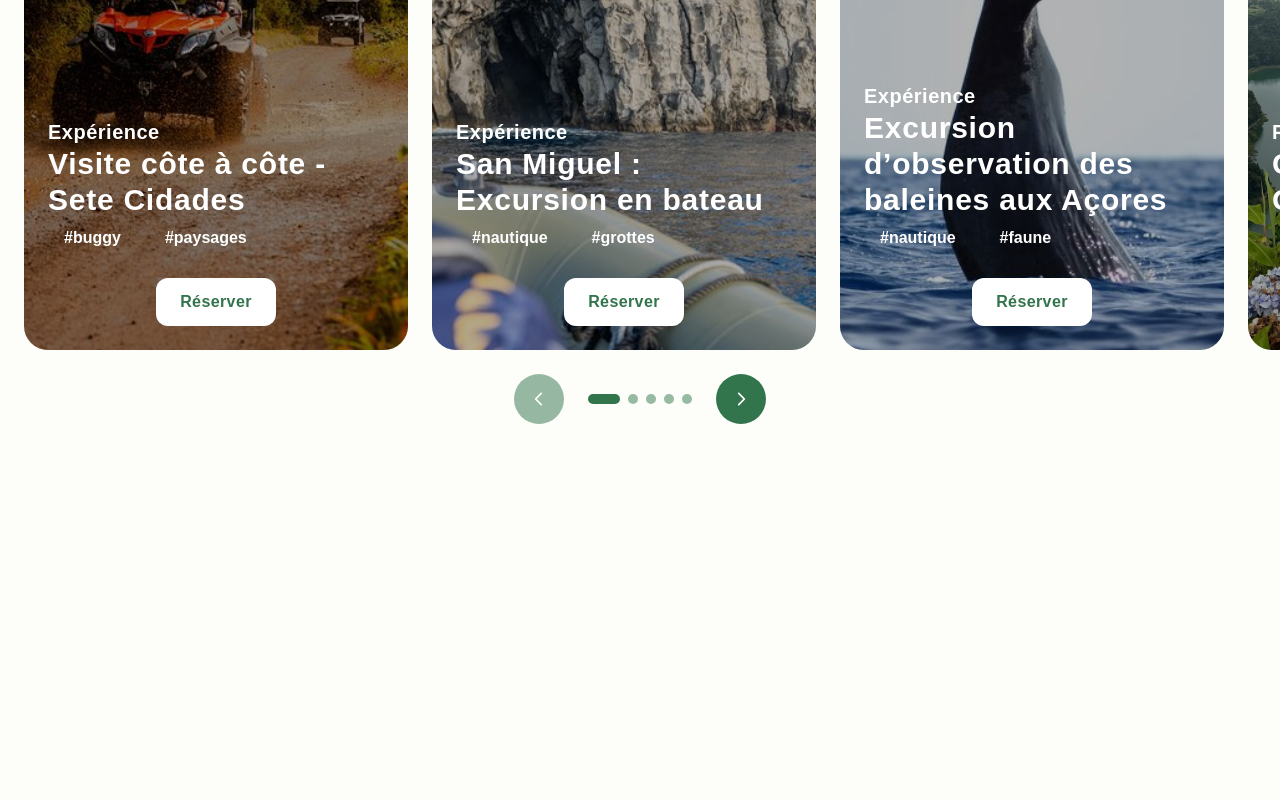
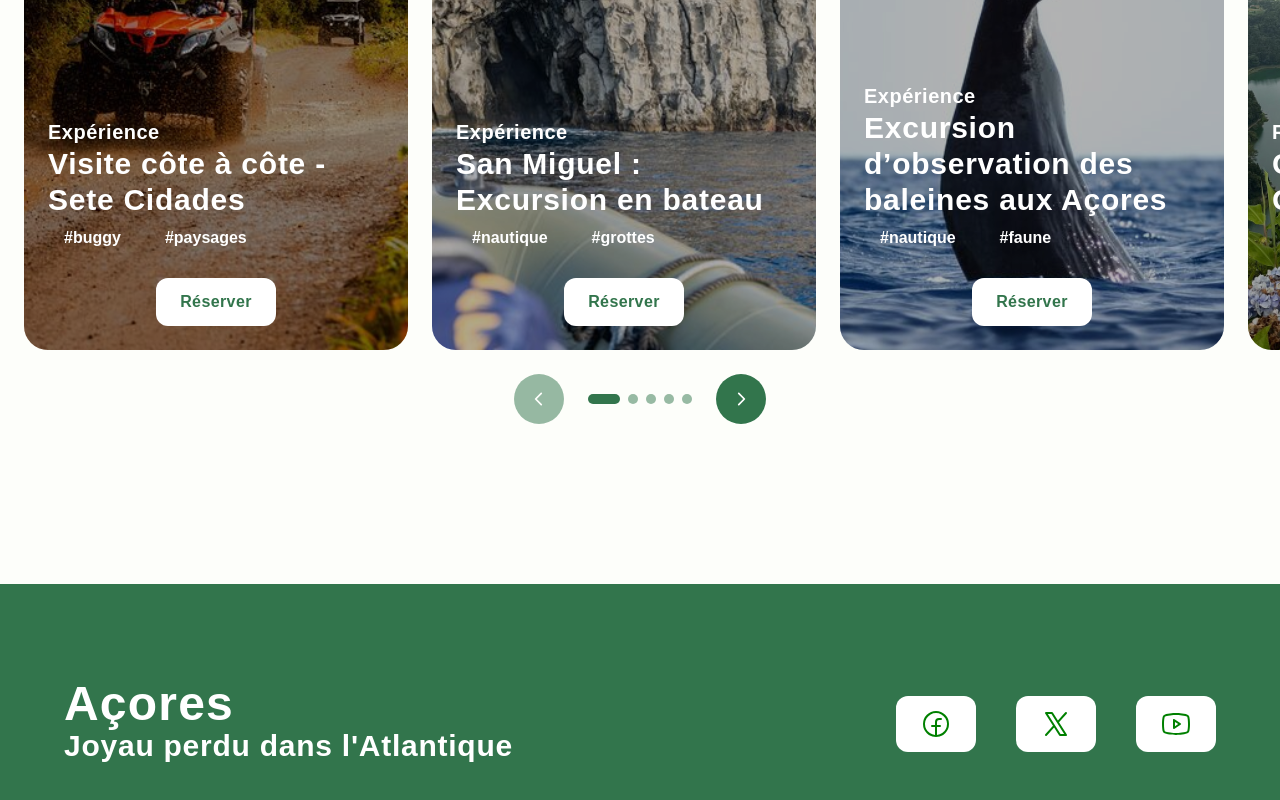
Before and after one commit to G-Theo18/TP1-TailwindCSS, a React (Vite) app: page / in a window 1280 px wide. Shown: the part 1551-2351 px from the top of the page. Before the commit the page ends 2055 px from the top, so only its background shows below. Built offline with nearby package versions, Linux system fonts and the light colour scheme; a web font is replaced by a local one.

Commit message:
Section Footer

```diff
--- a/src/App.tsx
+++ b/src/App.tsx
@@ -2,6 +2,7 @@ import Menu from "./components/sections/menu";
 import Hero from "./components/sections/hero";
 import Benefits from "./components/sections/benefits";
 import Tours from "./components/sections/tours";
+import Footer from "./components/sections/footer";
 
 export function App() {
   return (
@@ -18,7 +19,7 @@ export function App() {
         {/* <Blog /> */}
       </main>
 
-      {/* <Footer /> */}
+        <Footer />
     </div>
   );
 }
--- a/src/components/heading.tsx
+++ b/src/components/heading.tsx
@@ -8,7 +8,8 @@ const heading = tv({
     text: {
       green: "text-green",
       dark: "text-dark",
-      grey: "text-grey"
+      grey: "text-grey",
+      white: "text-white"
     },
 
     size: {
--- /dev/null
+++ b/src/components/sections/footer.tsx
@@ -0,0 +1,31 @@
+import Heading from "../heading";
+import Button from "../button";
+import { FacebookLogoIcon, XLogoIcon, YoutubeLogoIcon } from "@phosphor-icons/react";
+
+export default function Footer() {
+  return (
+    <div className="relative fixed bottom-0 bg-green mt-20 h-75">
+        <div className="absolute left-16 top-24">
+            <Heading as="h1" size="lg" text="white">
+                Açores
+            </Heading>
+
+            <Heading as="h2" size="md" text="white">
+                Joyau perdu dans l'Atlantique
+            </Heading>
+        </div>
+
+        <div className="absolute flex right-16 top-28 gap-10">
+            <Button color="whitegreen" size="md" shape="rounded">
+                <FacebookLogoIcon size={32} color="green"/>
+            </Button>
+            <Button color="whitegreen" size="md" shape="rounded">
+                <XLogoIcon size={32} color="green"/>
+            </Button>
+            <Button color="whitegreen" size="md" shape="rounded">
+                <YoutubeLogoIcon size={32} color="green"/>
+            </Button>
+        </div>
+    </div>
+  );
+}
```
